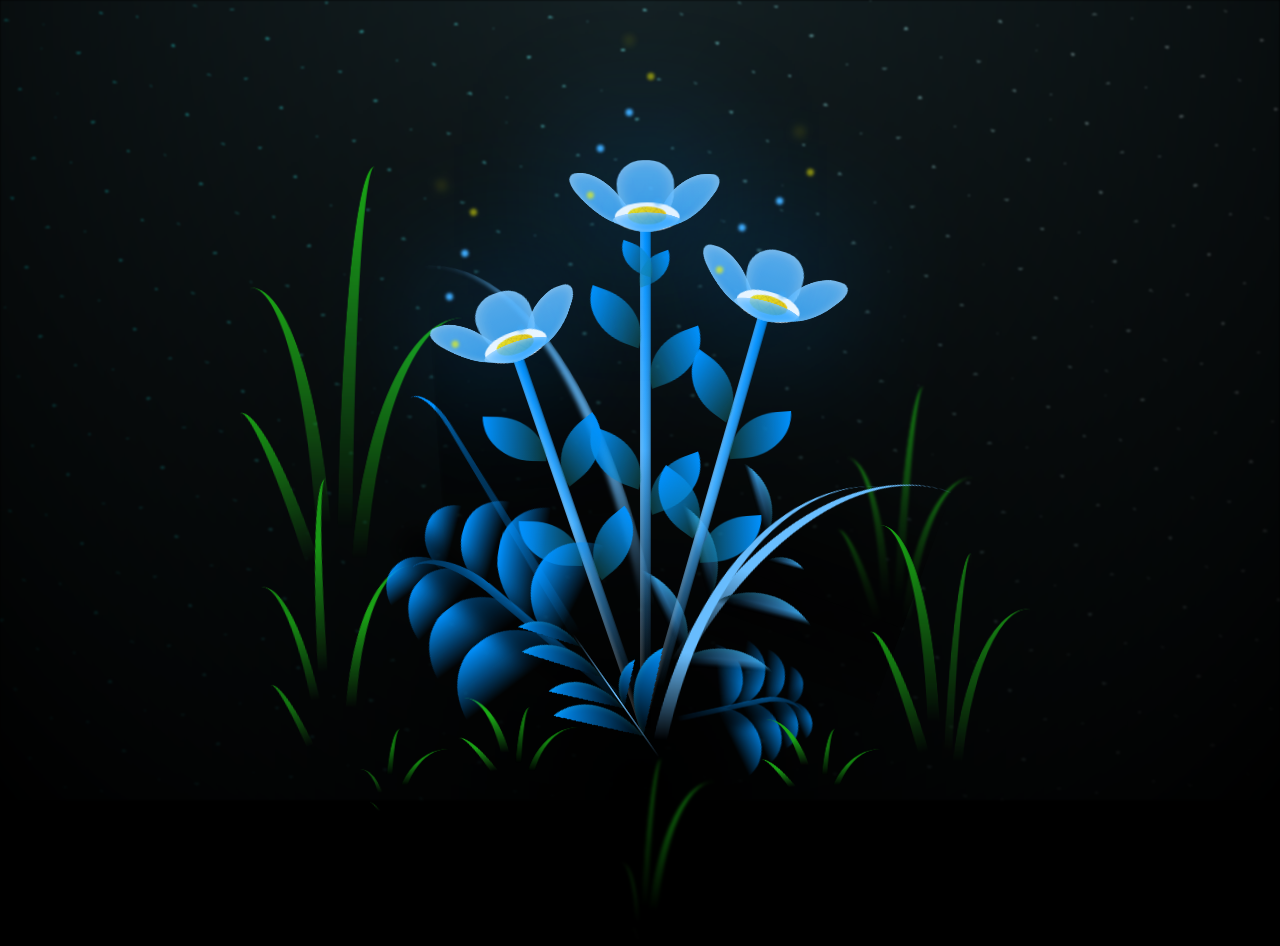
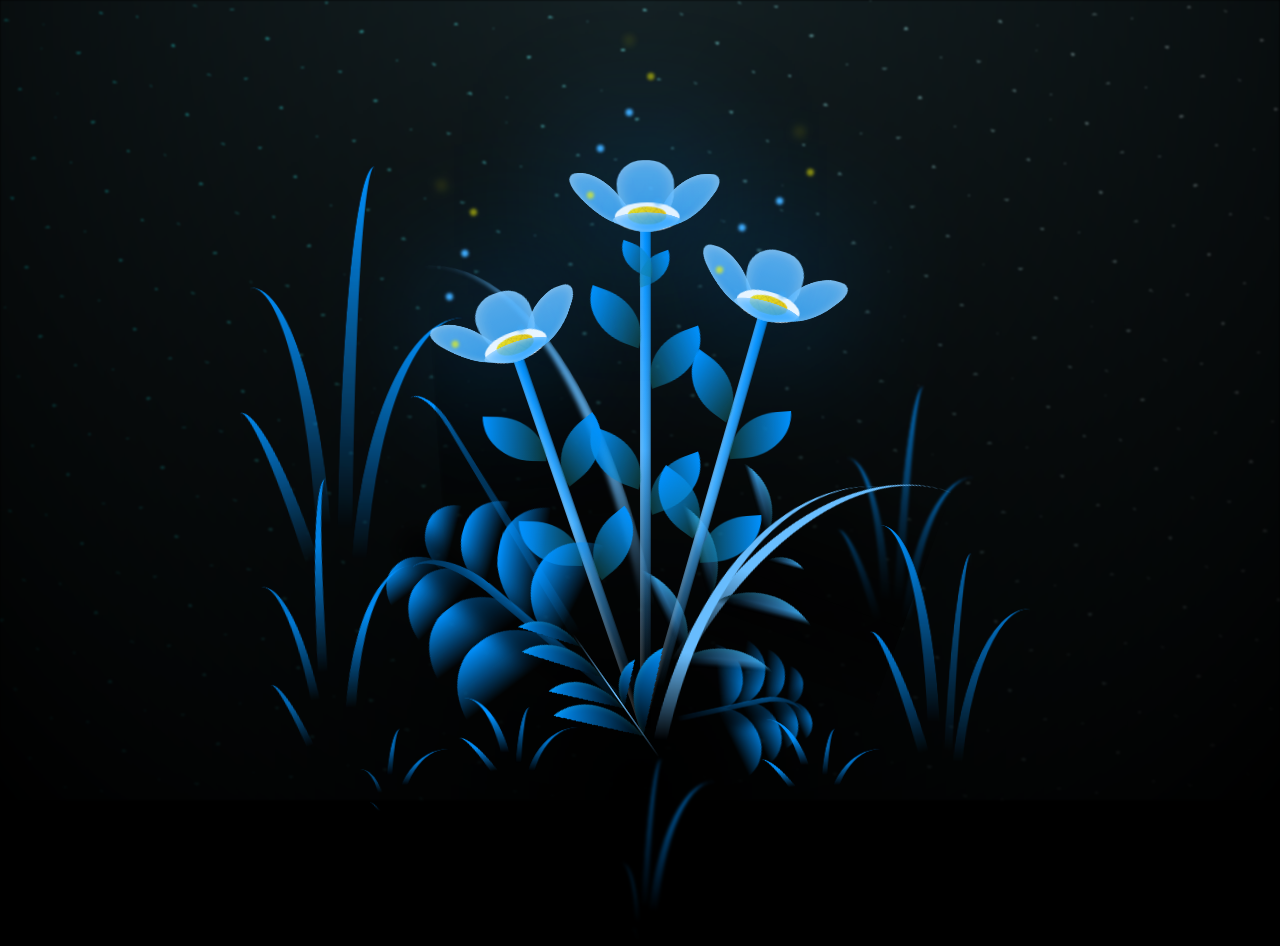
Before and after one commit to ltfpermana/HaiDD---, a plain HTML site: page flower.html in a window 1280 px wide. Drawn offline with Linux system fonts and the light colour scheme.

Commit message:
Update main.css

```diff
--- a/css/main.css
+++ b/css/main.css
@@ -1016,7 +1016,7 @@ body {
 .long-g .leaf {
   --w: 15vmin;
   --h: 40vmin;
-  --c: #1aaa15;
+  --c: #0091ff;
   position: absolute;
   bottom: 0;
   width: var(--w);
```
